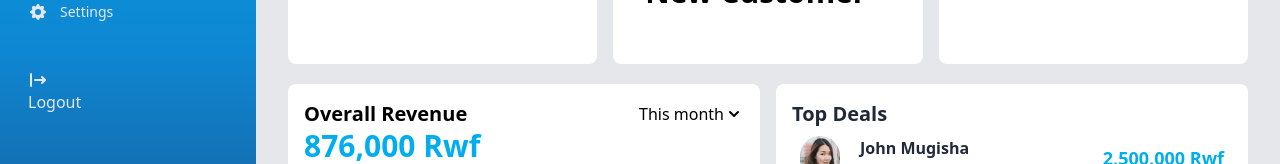
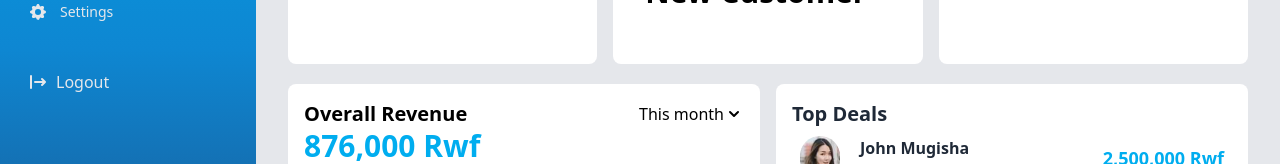
Before and after one commit to Rubanda/izitini-dashboard, a React (Create React App) app: page / in a window 1280 px wide. Shown: the part 351-515 px from the top of the page. Built offline with nearby package versions, Linux system fonts and the light colour scheme.

Commit message:
fixed logout

```diff
--- a/src/components/SiderBar.tsx
+++ b/src/components/SiderBar.tsx
@@ -220,21 +220,19 @@ const SideBar = ({ isClosed, setIsClosed, isStatic }: Isidebar) => {
                     </div>
                     <div
                         className={`px-3 py-2 rounded-sm mb-0.5 last:mb-0 ${
-                            pathname.includes('logout') && 'bg-gray-800'
+                            pathname.includes('signin') && 'bg-gray-800'
                         }`}
                     >
                         <Link
-                            to='/logout'
+                            to='/signin'
                             className={`block text-gray-200 hover:text-white truncate transition duration-150 ${
-                                pathname.includes('logout') &&
+                                pathname.includes('signin') &&
                                 'hover:text-gray-400'
                             }`}
                         >
                             <div className='flex items-center space-x-2'>
-                                <Link to="/siginin">
                                 <LogoutIcon className='w-5 h-5' />
                                 <p>Logout</p>
-                                </Link>
 
                             </div>
                         </Link>
```
